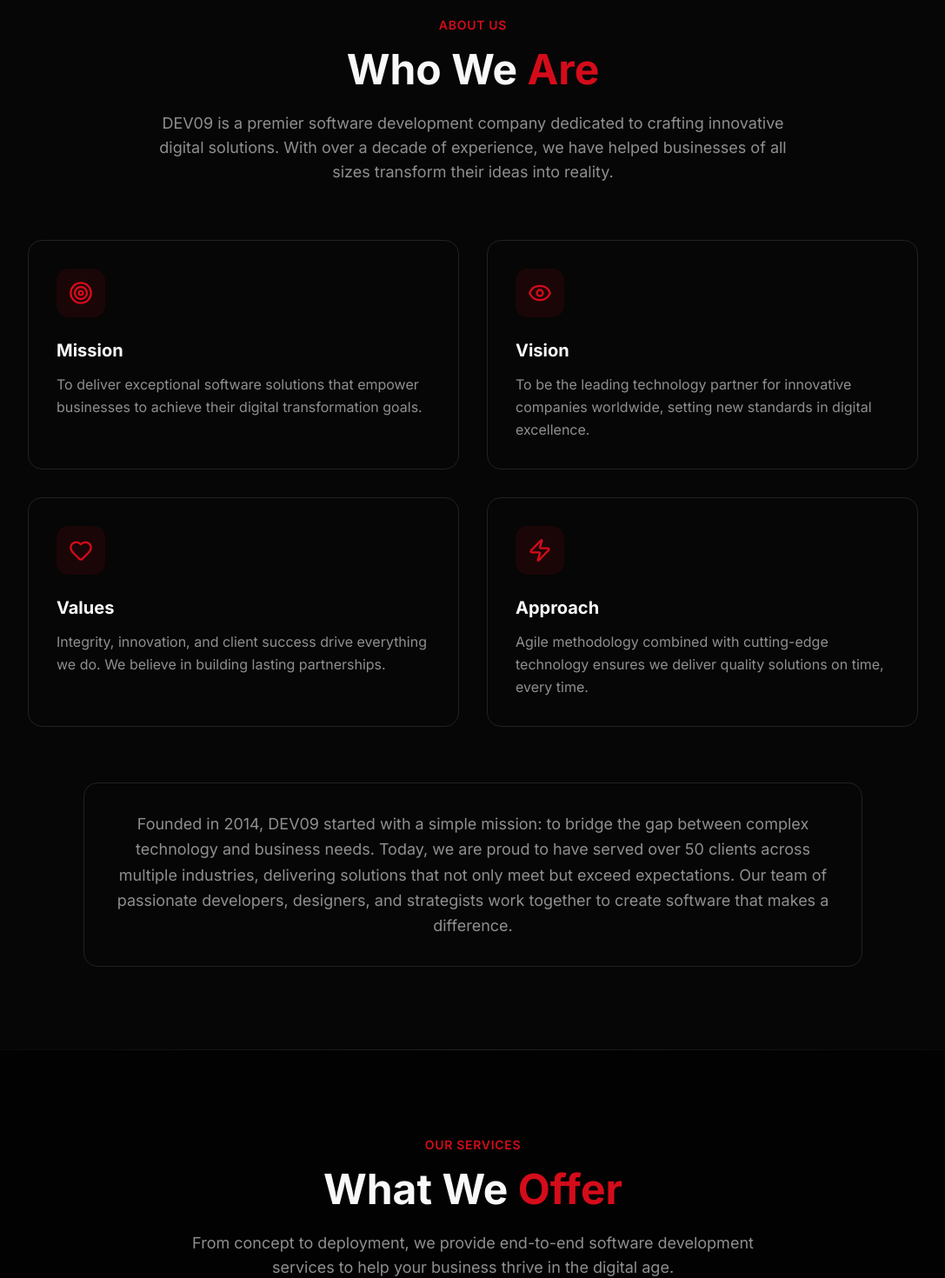
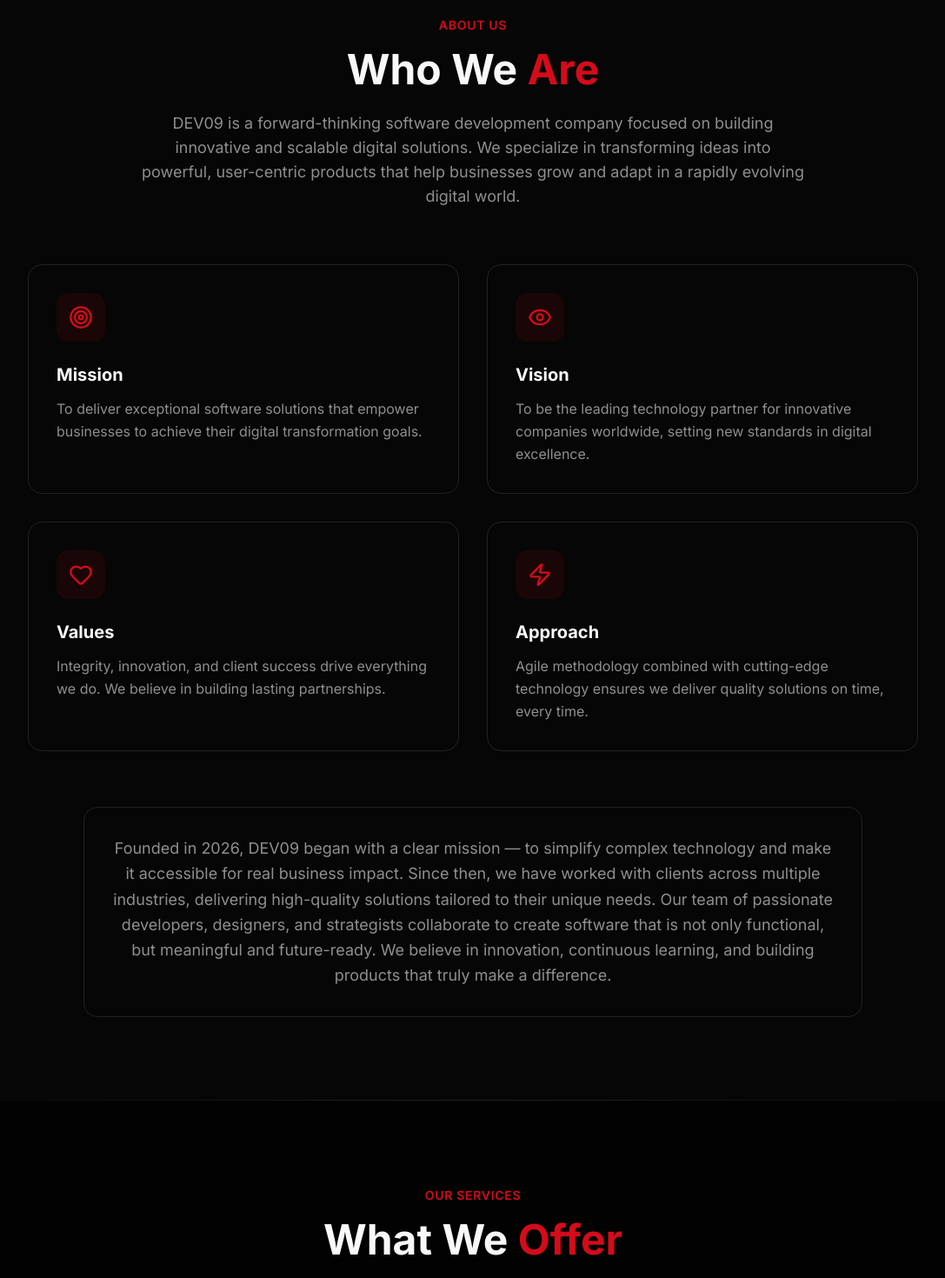
Before and after one commit to Dinuka0512/DEV09-Company-Site, a Next.js app: page / in a window 1280 px wide. Shown: the part 1040-2510 px from the top of the page at 87% size, without its empty margins (96-1183 px from the left). Built offline with nearby package versions, Linux system fonts and the light colour scheme.

Commit message:
updated team details and about section

```diff
--- a/components/sections/about.tsx
+++ b/components/sections/about.tsx
@@ -56,9 +56,8 @@ export function AboutSection() {
             Who We <span className="text-primary">Are</span>
           </h2>
           <p className="text-muted-foreground max-w-3xl mx-auto text-lg text-pretty">
-            DEV09 is a premier software development company dedicated to crafting
-            innovative digital solutions. With over a decade of experience, we have
-            helped businesses of all sizes transform their ideas into reality.
+           DEV09 is a forward-thinking software development company focused on building innovative and scalable digital solutions.
+            We specialize in transforming ideas into powerful, user-centric products that help businesses grow and adapt in a rapidly evolving digital world.
           </p>
         </motion.div>
 
@@ -98,12 +97,10 @@ export function AboutSection() {
         >
           <div className="p-8 rounded-2xl bg-card border border-border">
             <p className="text-lg text-muted-foreground leading-relaxed">
-              Founded in 2014, DEV09 started with a simple mission: to bridge the gap
-              between complex technology and business needs. Today, we are proud to have
-              served over 50 clients across multiple industries, delivering solutions
-              that not only meet but exceed expectations. Our team of passionate
-              developers, designers, and strategists work together to create software
-              that makes a difference.
+             Founded in 2026, DEV09 began with a clear mission — to simplify complex technology and make it accessible for real business impact.
+              Since then, we have worked with clients across multiple industries, delivering high-quality solutions tailored to their unique needs.
+             Our team of passionate developers, designers, and strategists collaborate to create software that is not only functional,
+              but meaningful and future-ready. We believe in innovation, continuous learning, and building products that truly make a difference.
             </p>
           </div>
         </motion.div>
--- a/components/sections/team.tsx
+++ b/components/sections/team.tsx
@@ -31,14 +31,14 @@ const team = [
     image: "https://res.cloudinary.com/dgokbm0dx/image/upload/v1773960726/Gemini_Generated_Image_86h6dn86h6dn86h6_uurljm.png",
   },
   {
-    name: "Akila Peris",
-    role: "Front Developer",
+    name: "Akila Chamara",
+    role: "Full Stack Developer",
     description: "Specializes in modern JavaScript and CSS, turning complex requirements into clean, user-friendly interfaces with a focus on responsive design.",
     image: "https://res.cloudinary.com/dgokbm0dx/image/upload/v1773959681/unnamed_2_vbffge.jpg",
   },
   {
     name: "Chamindu Chirantha",
-    role: "Front Developer",
+    role: "Frontend Developer",
     description: "Passionate about the visual side of tech, focusing on creating fast, interactive web experiences through efficient React development.",
     image: "https://res.cloudinary.com/dgokbm0dx/image/upload/v1773960613/Gemini_Generated_Image_vmxmlpvmxmlpvmxm_gfsa3h.png",
   },
```
